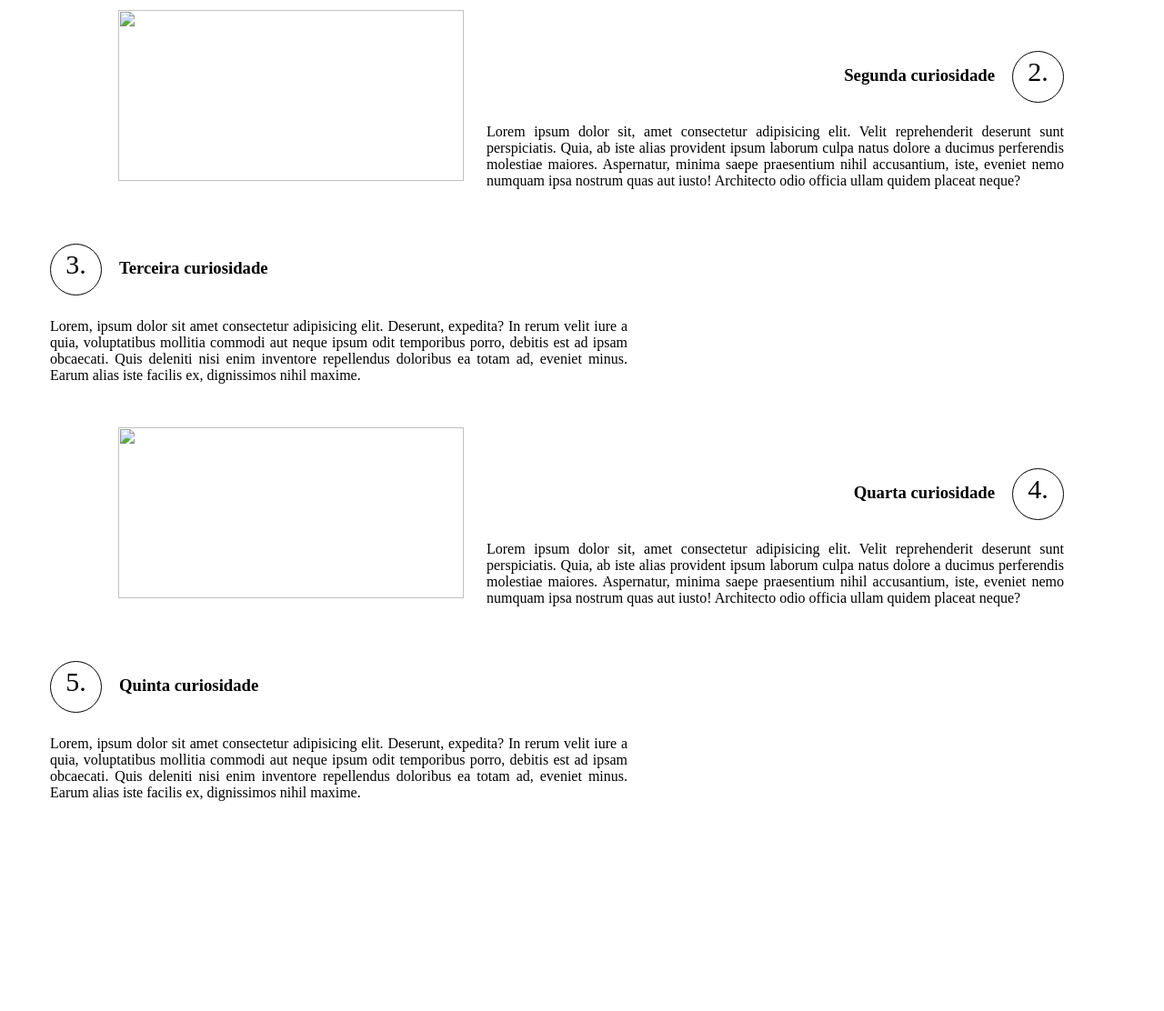
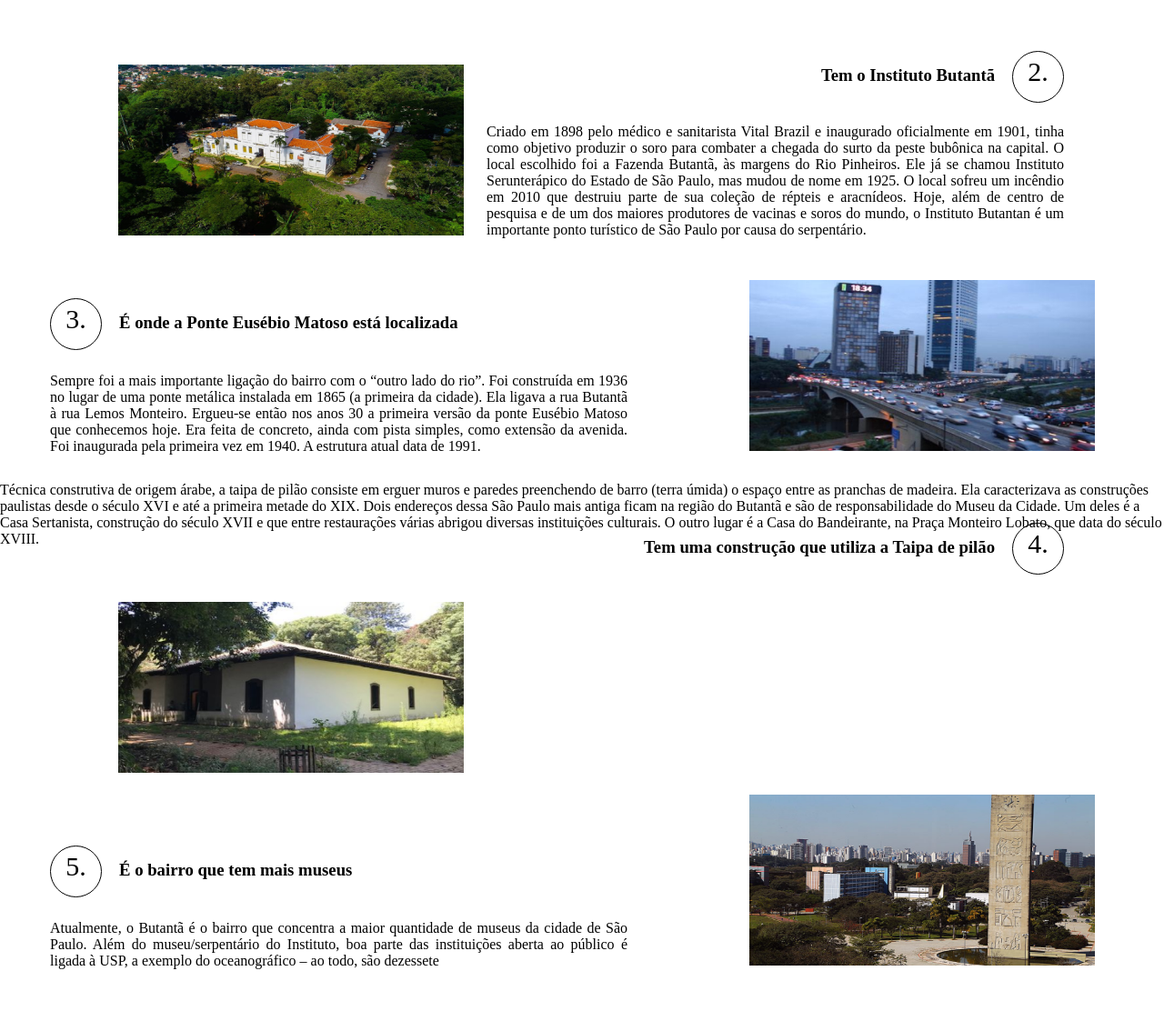
Before and after one commit to luisa-0/SOBRE-O-MEU-BAIRRO, a plain HTML site: page Curisidades.html in a window 1280 px wide. Shown: the part 400-1512 px from the top of the page at 91% size. Before the commit the page ends 1309 px from the top, so only its background shows below. Drawn offline with Linux system fonts and the light colour scheme; a web font is replaced by a local one.

Commit message:
Add files via upload

```diff
--- a/Curiosidades.css
+++ b/Curiosidades.css
@@ -122,14 +122,22 @@ h3{
     margin-left: 55px;
 }
 
-#fazenda{
+.img1{
     width: 380px;
     height: 188px;
 
     margin-left: 130px;
 }
 
-#janela div{
+.img2{
+    width: 380px;
+    height: 188px;
+
+    margin-left: 130px;
+    margin-top: 60px;
+}
+
+.janela div{
     display: inline-block;
 }
 
@@ -166,12 +174,12 @@ h3{
 
 }
 
-#janela2{
+.janela2{
     margin-top: 20px;
 
     position: relative;
 }
 
-#janela{
+.janela{
     margin-top: 20px;
 }
--- a/Curisidades.html
+++ b/Curisidades.html
@@ -35,7 +35,7 @@
 
     <h2 id="title">CURIOSIDADES SOBRE O BAIRRO BUTANTÃ</h2>
 
-    <div id="janela">
+    <div class="janela">
         <div id="titulo1">
             <div class="circle">
                 <p class="texto">1.</p>
@@ -49,15 +49,15 @@
         </div>
 
         <div>
-            <img id="fazenda" src="Imagens/Fazenda.png" alt="Butantã como Fazenda">
+            <img class="img1" src="Imagens/Fazenda.png" alt="Butantã como Fazenda">
         </div>
     </div>
 
-    <div id="janela2">
+    <div class="janela2">
         <div id="titulo1">
             <div class="direita">
                 <div>
-                    <h3>Segunda curiosidade</h3>
+                    <h3>Tem o Instituto Butantã</h3>
                 </div>
 
                 <div class="circle2">
@@ -67,37 +67,37 @@
 
 
 
-            <p id="cont2">Lorem ipsum dolor sit, amet consectetur adipisicing elit. Velit reprehenderit deserunt sunt perspiciatis. Quia, ab iste alias provident ipsum laborum culpa natus dolore a ducimus perferendis molestiae maiores. Aspernatur, minima saepe praesentium nihil accusantium, iste, eveniet nemo numquam ipsa nostrum quas aut iusto! Architecto odio officia ullam quidem placeat neque?</p>
+            <p id="cont2">Criado em 1898 pelo médico e sanitarista Vital Brazil e inaugurado oficialmente em 1901, tinha como objetivo produzir o soro para combater a chegada do surto da peste bubônica na capital. O local escolhido foi a Fazenda Butantã, às margens do Rio Pinheiros. Ele já se chamou Instituto Serunterápico do Estado de São Paulo, mas mudou de nome em 1925. O local sofreu um incêndio em 2010 que destruiu parte de sua coleção de répteis e aracnídeos. Hoje, além de centro de pesquisa e de um dos maiores produtores de vacinas e soros do mundo, o Instituto Butantan é um importante ponto turístico de São Paulo por causa do serpentário.</p>
         </div>
 
         <div>
-            <img id="fazenda" src="" alt="">
+            <img class="img2" src="Imagens/Butantã2.png" alt="Instituto Butantã">
         </div>
     </div>
 
-    <div id="janela">
+    <div class="janela">
         <div id="titulo1">
             <div class="circle">
                 <p class="texto">3.</p>
             </div>
 
             <div>
-                <h3>Terceira curiosidade</h3>
+                <h3>É onde a Ponte Eusébio Matoso está localizada</h3>
             </div>
 
-            <p id="cont1">Lorem, ipsum dolor sit amet consectetur adipisicing elit. Deserunt, expedita? In rerum velit iure a quia, voluptatibus mollitia commodi aut neque ipsum odit temporibus porro, debitis est ad ipsam obcaecati. Quis deleniti nisi enim inventore repellendus doloribus ea totam ad, eveniet minus. Earum alias iste facilis ex, dignissimos nihil maxime.</p>
+            <p id="cont1">Sempre foi a mais importante ligação do bairro com o “outro lado do rio”. Foi construída em 1936 no lugar de uma ponte metálica instalada em 1865 (a primeira da cidade). Ela ligava a rua Butantã à rua Lemos Monteiro. Ergueu-se então nos anos 30 a primeira versão da ponte Eusébio Matoso que conhecemos hoje. Era feita de concreto, ainda com pista simples, como extensão da avenida. Foi inaugurada pela primeira vez em 1940. A estrutura atual data de 1991.</p>
         </div>
 
         <div>
-            <img id="xxx" src="" alt="">
+            <img class="img1" src="Imagens/Ponte.png" alt="Ponte Eusébio Matoso">
         </div>
     </div>
 
-    <div id="janela2">
+    <div class="janela2">
         <div id="titulo1">
             <div class="direita">
                 <div>
-                    <h3>Quarta curiosidade</h3>
+                    <h3>Tem uma construção que utiliza a Taipa de pilão</h3>
                 </div>
 
                 <div class="circle2">
@@ -107,29 +107,31 @@
 
 
 
-            <p id="cont2">Lorem ipsum dolor sit, amet consectetur adipisicing elit. Velit reprehenderit deserunt sunt perspiciatis. Quia, ab iste alias provident ipsum laborum culpa natus dolore a ducimus perferendis molestiae maiores. Aspernatur, minima saepe praesentium nihil accusantium, iste, eveniet nemo numquam ipsa nostrum quas aut iusto! Architecto odio officia ullam quidem placeat neque?</p>
+            <p class="cont2"> Técnica construtiva de origem árabe, a taipa de pilão consiste em erguer muros e paredes      preenchendo de barro (terra úmida) o espaço entre as pranchas de madeira.
+                Ela caracterizava as construções paulistas desde o século XVI e até a primeira metade do XIX. Dois endereços dessa São Paulo mais antiga ficam na região do Butantã e são de responsabilidade do Museu da Cidade. Um deles é a Casa Sertanista, construção do século XVII e que entre restaurações várias abrigou diversas instituições culturais. O outro lugar é a Casa do Bandeirante, na Praça Monteiro Lobato, que data do século XVIII.
+                </p>
         </div>
 
         <div>
-            <img id="fazenda" src="" alt="">
+            <img class="img2" src="Imagens/Técnica.png" alt="Taipa de pilão">
         </div>
     </div>
 
-    <div id="janela">
+    <div class="janela">
         <div id="titulo1">
             <div class="circle">
                 <p class="texto">5.</p>
             </div>
 
             <div>
-                <h3>Quinta curiosidade</h3>
+                <h3>É o bairro que tem mais museus</h3>
             </div>
 
-            <p id="cont1">Lorem, ipsum dolor sit amet consectetur adipisicing elit. Deserunt, expedita? In rerum velit iure a quia, voluptatibus mollitia commodi aut neque ipsum odit temporibus porro, debitis est ad ipsam obcaecati. Quis deleniti nisi enim inventore repellendus doloribus ea totam ad, eveniet minus. Earum alias iste facilis ex, dignissimos nihil maxime.</p>
+            <p id="cont1">Atualmente, o Butantã é o bairro que concentra a maior quantidade de museus da cidade de São Paulo. Além do museu/serpentário do Instituto, boa parte das instituições aberta ao público é ligada à USP, a exemplo do oceanográfico – ao todo, são dezessete</p>
         </div>
 
         <div>
-            <img id="xxx" src="" alt="">
+            <img class="img1" src="Imagens/USP.png" alt="USP do Butantã">
         </div>
     </div>
 
--- a/index.css
+++ b/index.css
@@ -143,6 +143,7 @@ h2{
     height: 600px;
     position: absolute;
 }
+
 img{
     width: 100%;
     height: 100%;
@@ -220,7 +221,7 @@ img{
     margin-left: 5px;
 }
 
-.uniao{
+#retangulo3 div{
     display: inline-block;
 }
 
```
Also changed, not shown: index.html (+6 -6 lines), Imagens/Butantã2.png (added), Imagens/Ponte.png (added), Imagens/Técnica.png (added), Imagens/USP.png (added), 1 other file.
